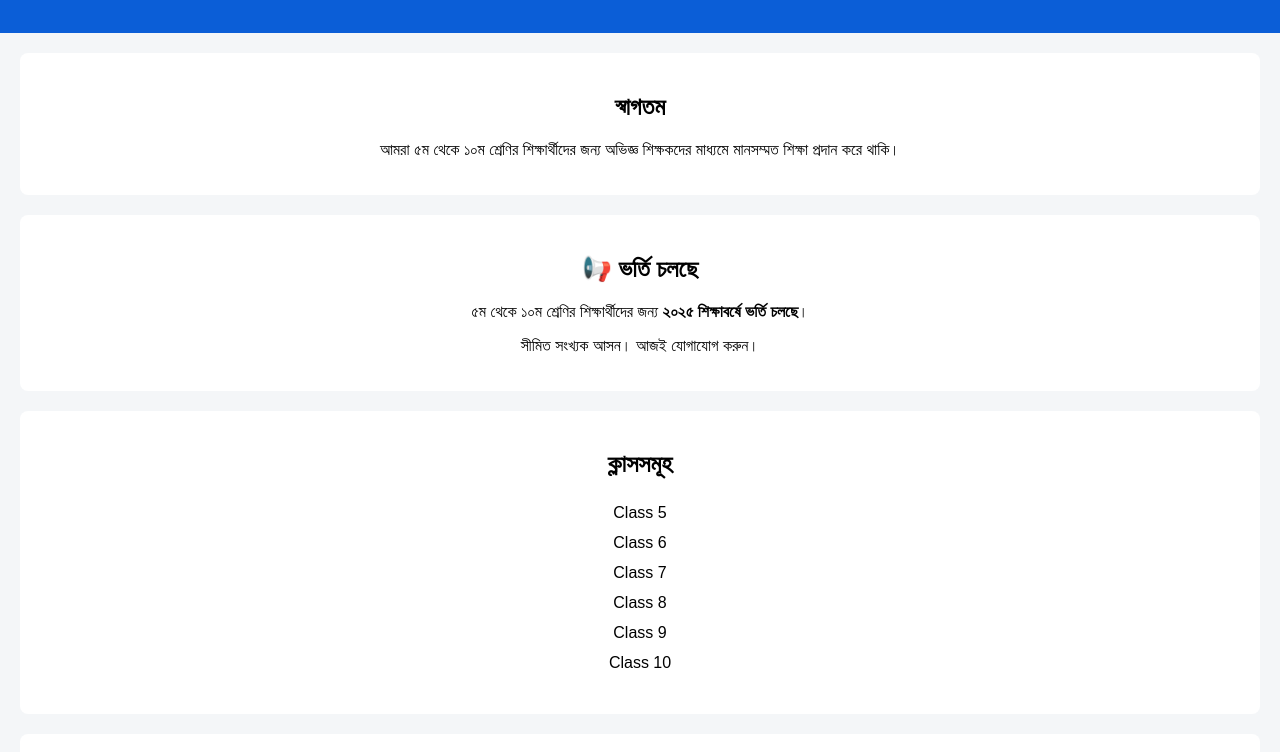
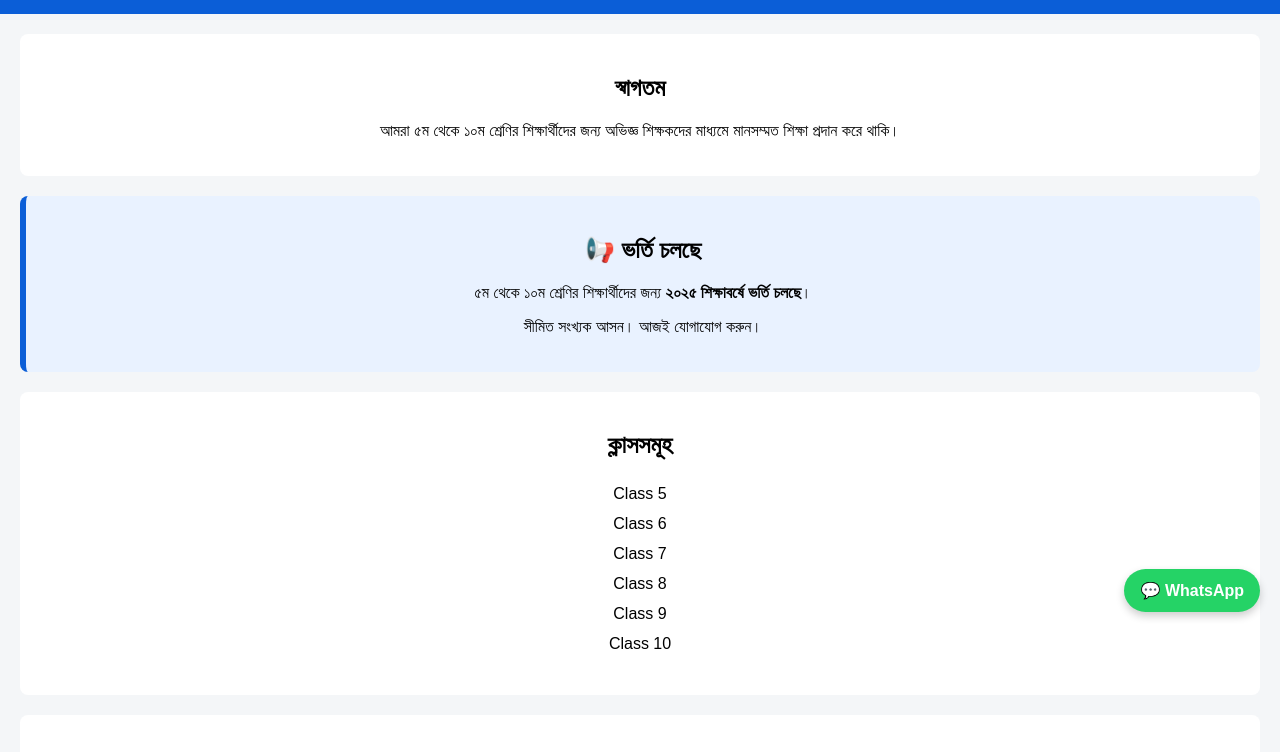
Before and after one commit to abcdashuria/abc-dashuria, a plain HTML site: page index.html in a window 1280 px wide. Shown: the part 168-920 px from the top of the page. Drawn offline with Linux system fonts and the light colour scheme.

Commit message:
Update style.css

```diff
--- a/style.css
+++ b/style.css
@@ -48,3 +48,21 @@ footer {
     padding: 10px;
     margin-top: 20px;
 }
+.notice {
+    border-left: 6px solid #0b5ed7;
+    background: #e9f2ff;
+}
+
+.whatsapp-float {
+    position: fixed;
+    bottom: 20px;
+    right: 20px;
+    background: #25D366;
+    color: white;
+    padding: 12px 16px;
+    border-radius: 50px;
+    text-decoration: none;
+    font-weight: bold;
+    box-shadow: 0 4px 8px rgba(0,0,0,0.2);
+    z-index: 1000;
+}
```
